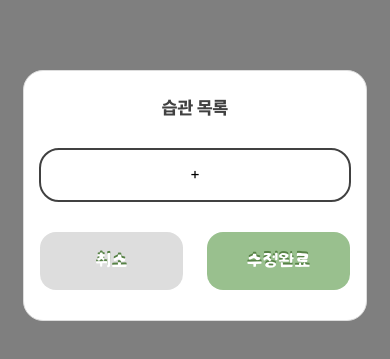
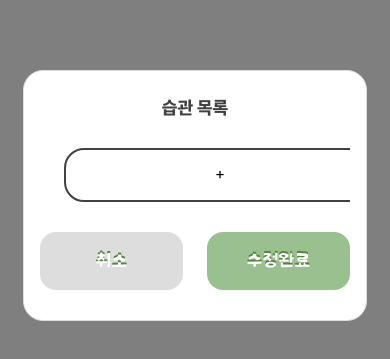
Before and after one commit to damdadaxx/13-study-forest-team2-fe, a React (Vite) app: page /modal in a window 390 px wide. Both pictures are taken after a click on the button "목록 모달 열기". Shown: the part 227-586 px from the top of the page. Built offline with nearby package versions, Linux system fonts and the light colour scheme.

Commit message:
feat: 공통 Modal 컴포넌트 수정 (#25)
* 반응형을 위한 코드 추가

* 피드백 반영 수정

* 수정 사항 반영

```diff
--- a/src/components/common/Modal/Modal.jsx
+++ b/src/components/common/Modal/Modal.jsx
@@ -16,7 +16,7 @@ export default function Modal({
 
     // Escape 키 닫기
     const handleKeyDown = (e) => {
-      if (e.key === 'Escape') onClose?.(e);
+      if (e.key === 'Escape') onClose?.();
     };
 
     // 스크롤 잠금
@@ -55,7 +55,7 @@ export default function Modal({
         </div>
 
         {/* 바디 */}
-        <div>{children}</div>
+        <div className={styles.modalBody}>{children}</div>
 
         {/* 푸터 — 모바일 닫기 버튼 포함 */}
         <div className={styles.modalFooter}>
--- a/src/components/common/Modal/Modal.module.css
+++ b/src/components/common/Modal/Modal.module.css
@@ -24,6 +24,7 @@
   border-radius: 20px;
   /* 배경 */
   background: var(--white-white_FFFFFF);
+  max-height: 90vh;
 }
 
 .modalHeader {
@@ -62,6 +63,12 @@
   display: none;
 }
 
+.modalBody {
+  width: 100%;
+
+  overflow-y: auto;
+}
+
 .modalFooter {
   width: 100%;
 }
```
